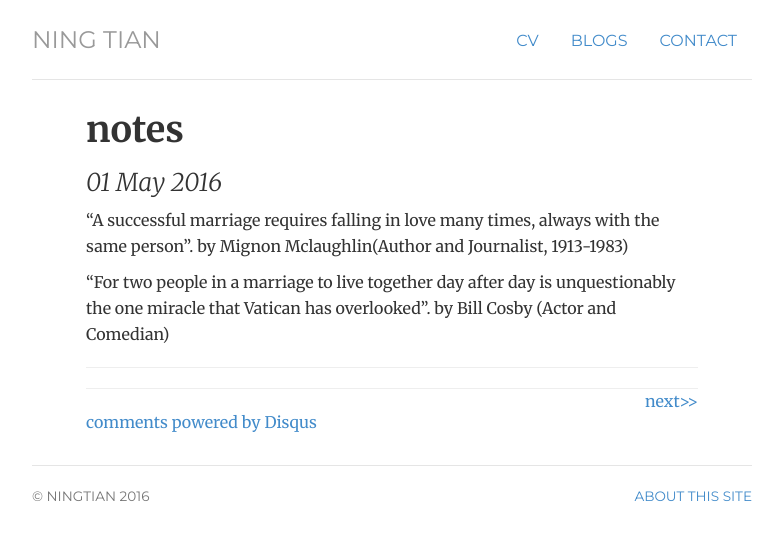
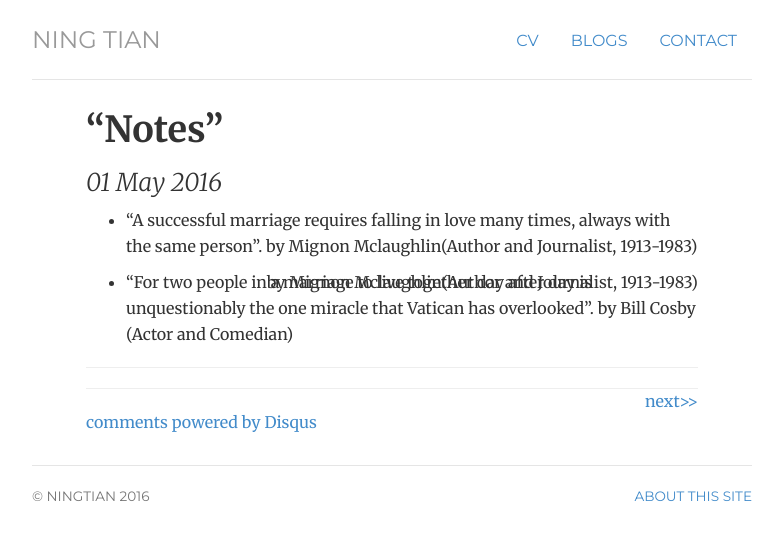
Before and after one commit to ningtian/ningtian.github.io, a Jekyll site: the page built from _posts/2016-05-01- notes.md, in a window 1280 px wide. Shown: the top 540 px of the page, without its empty margins (248-1031 px from the left). Built offline with Jekyll 4.4.1, drawn with Linux system fonts in a browser that asks for light colours; comment, search, counter and statistics services are not loaded.

Commit message:
Update 2016-05-01- notes.md

```diff
--- a/_posts/2016-05-01- notes.md
+++ b/_posts/2016-05-01- notes.md
@@ -1,12 +1,14 @@
 ---
 layout: post
-title:
+title: “Notes”
 ---
 
-"A successful marriage requires falling in love many times, always with the same person".
+* "A successful marriage requires falling in love many times, always with the same person".
 by Mignon Mclaughlin(Author and Journalist, 1913-1983)
 
-"For two people in a marriage to live together day after day is unquestionably the one miracle that Vatican has overlooked".
+<div style="position: relative;"><div style="position: absolute; right: 0px; top: 0px;">by Mignon Mclaughlin(Author and Journalist, 1913-1983)</div></div>
+
+* "For two people in a marriage to live together day after day is unquestionably the one miracle that Vatican has overlooked".
 by Bill Cosby (Actor and Comedian)
 
 
```
